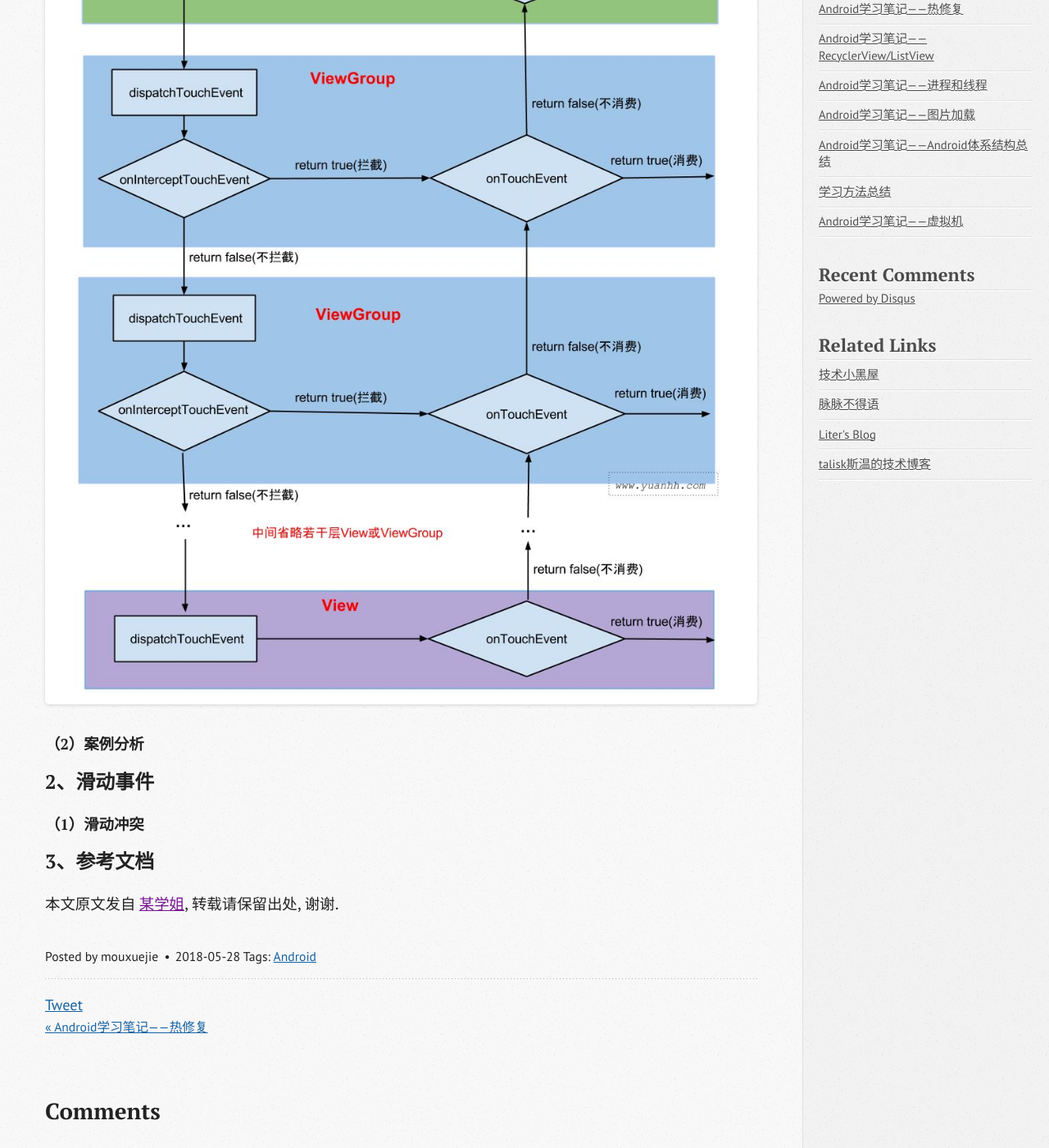
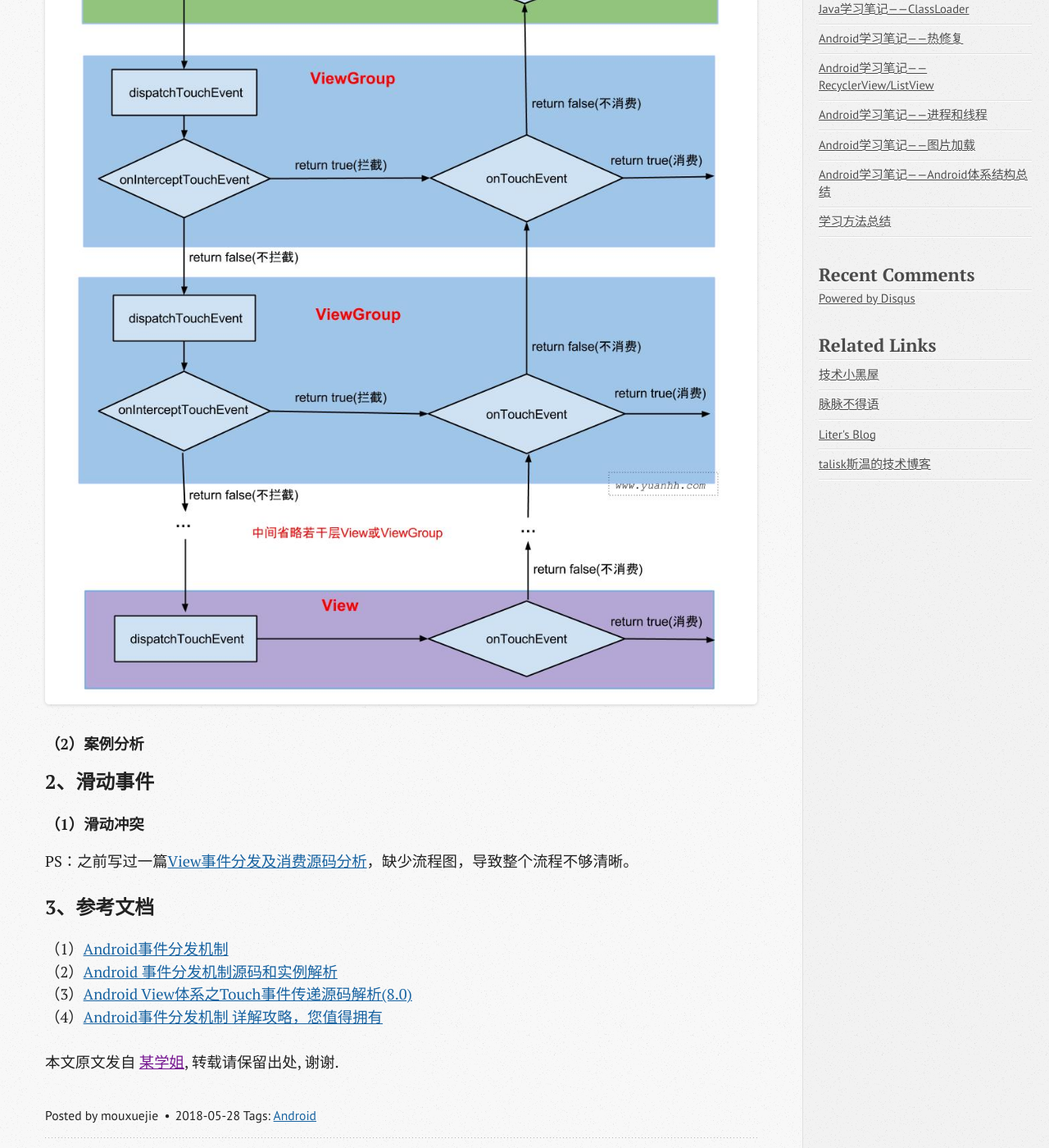
Before and after one commit to wangxinghe/wangxinghe.github.io, a Jekyll site: the page built from _posts/2018-05-28-learning-notes-view-touch-event.md, in a window 1280 px wide and 1400 px high, scrolled down 872 px. Shown: the whole window at 82% size. Built offline with Jekyll 4.4.1, drawn with Linux system fonts in a browser that asks for light colours; comment, search, counter and statistics services are not loaded; some of the changed text lies outside the part shown.

Commit message:
[add]class loader, touch event

```diff
--- /dev/null
+++ b/_posts/2018-05-28-learning-notes-classloader.md
@@ -0,0 +1,8 @@
+---
+layout: post
+comments: true
+title: "Java学习笔记——ClassLoader"
+description: "Java学习笔记——ClassLoader"
+category: Java
+tags: [Java]
+---
--- a/_posts/2018-05-28-learning-notes-view-touch-event.md
+++ b/_posts/2018-05-28-learning-notes-view-touch-event.md
@@ -26,8 +26,16 @@ tags: [Android]
 
 #### （2）案例分析
 
+
+
 ### 2、滑动事件
 
 #### （1）滑动冲突
 
+PS：之前写过一篇[View事件分发及消费源码分析](http://mouxuejie.com/blog/2016-05-01/view-touch-event-source-analysis/)，缺少流程图，导致整个流程不够清晰。
+
 ### 3、参考文档
+（1）[Android事件分发机制](http://gityuan.com/2015/09/19/android-touch/)
+（2）[Android 事件分发机制源码和实例解析](https://www.jianshu.com/p/7daf0feb6c2d)
+（3）[Android View体系之Touch事件传递源码解析(8.0)](http://yummylau.com/2018/03/05/Android_2018-03-05_View%E4%BD%93%E7%B3%BB%E4%B9%8BTouch%E4%BA%8B%E4%BB%B6%E6%BA%90%E7%A0%81%E8%A7%A3%E6%9E%90/)
+（4）[Android事件分发机制 详解攻略，您值得拥有](https://blog.csdn.net/carson_ho/article/details/54136311)
```
